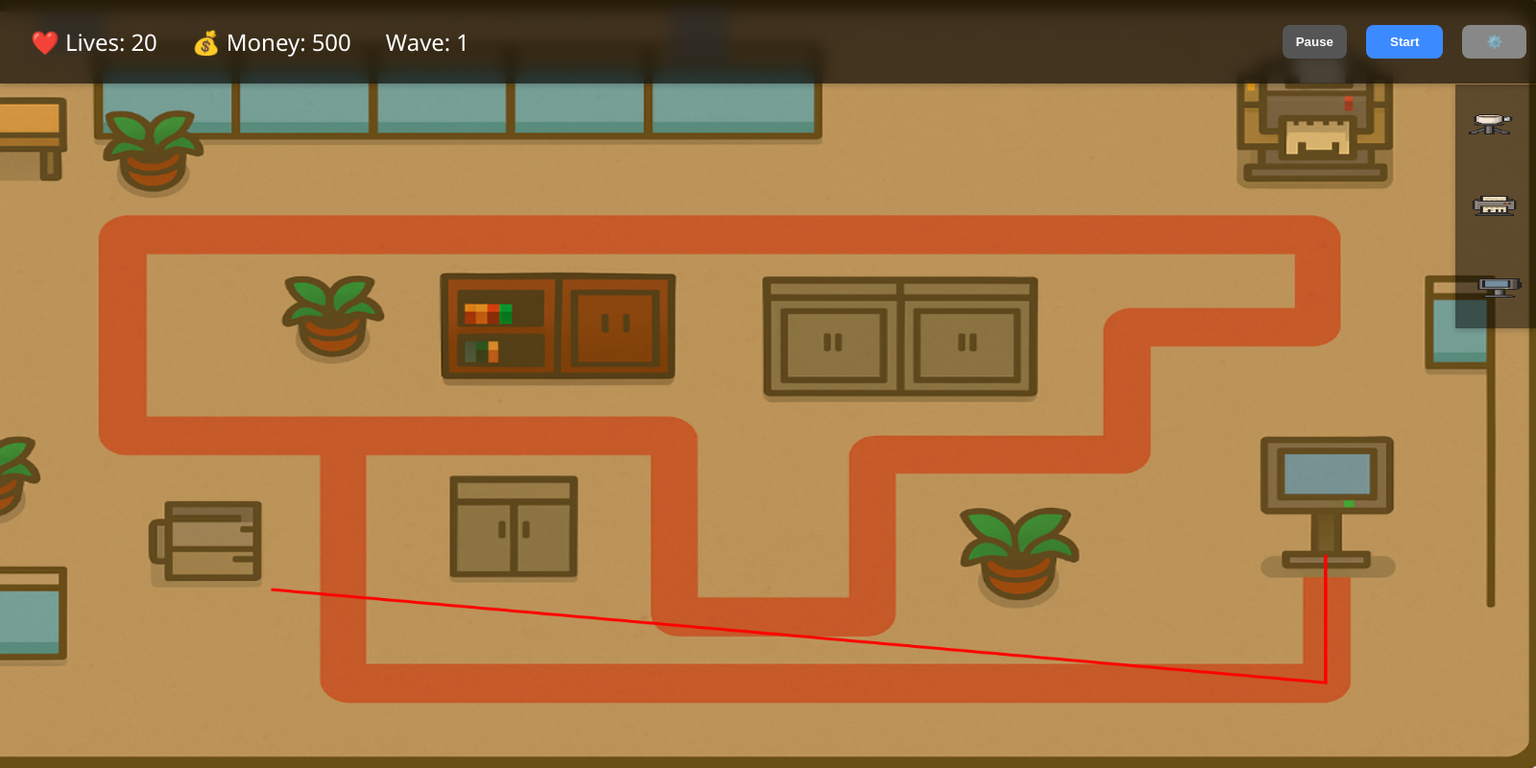
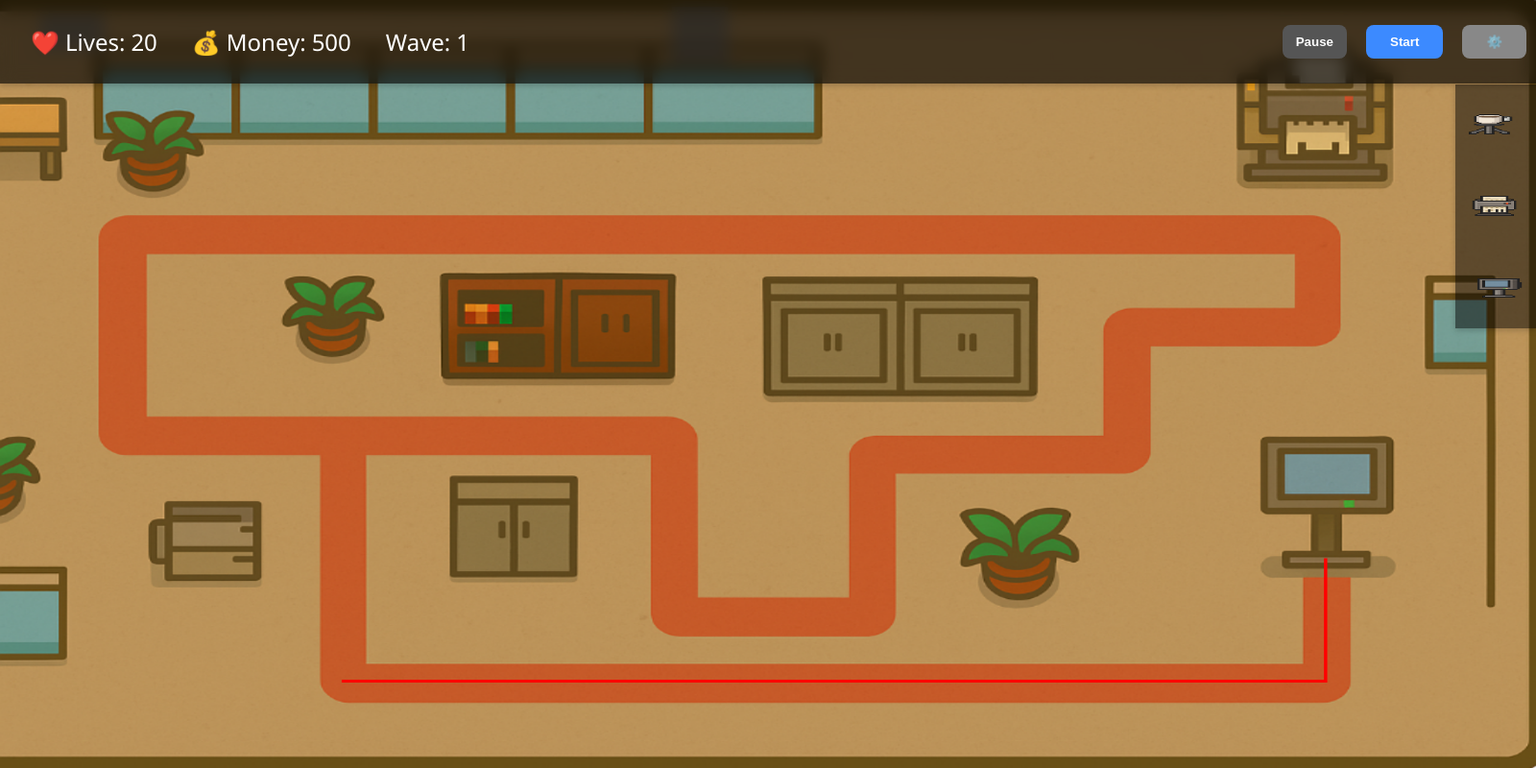
Before and after one commit to DanF837/Office-siege, an Electron app: page maps/hr.html in a window 1600 px wide. Shown: the top 800 px of the page at 96% size. Drawn offline with Linux system fonts and the light colour scheme.

Commit message:
Starting enemy path correct

```diff
--- a/maps/hr.html
+++ b/maps/hr.html
@@ -75,9 +75,9 @@
       background.src = "../assets/maps/hr_background.png";
 
       const path = [
-        { x: 1657, y: 780 },
-        { x: 1657, y: 960 },
-        { x: 339, y: 829 },
+        { x: 1657, y: 785 },
+        { x: 1657, y: 958 },
+        { x: 427, y: 958 },
       ];
 
       const obstacles = [
```
